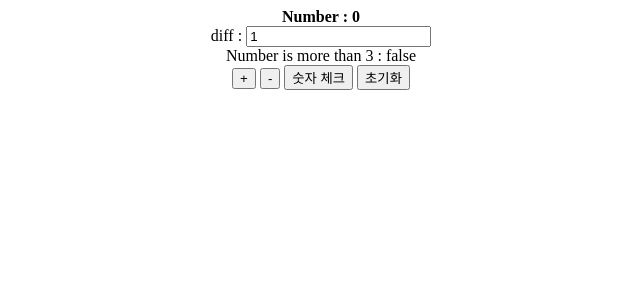
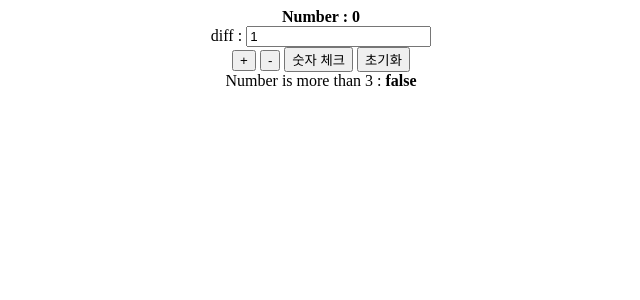
Before and after one commit to imki123/react-redux, a React (Create React App) app: page / in a window 1280 px wide. Shown: the top 300 px of the page, without its empty margins (319-959 px from the left). Built offline with nearby package versions, Linux system fonts and the light colour scheme.

Commit message:
fix style

```diff
--- a/src/containers/CounterContainer.js
+++ b/src/containers/CounterContainer.js
@@ -24,13 +24,13 @@ function CounterContainer() {
       <div>
         diff : <input onChange={onSetDiff} value={diff}></input>
       </div>
-      <div>
-        Number is more than 3 : {checkResult ? 'true' : 'false'}
-      </div>
       <button onClick={onIncrease}>+</button>&nbsp;
       <button onClick={onDecrease}>-</button>&nbsp;
       <button onClick={onCheck}>숫자 체크</button>&nbsp;
       <button onClick={onInit}>초기화</button>
+      <div>
+        Number is more than 3 : <b>{checkResult ? 'true' : 'false'}</b>
+      </div>
     </div>
   )
 }
```
